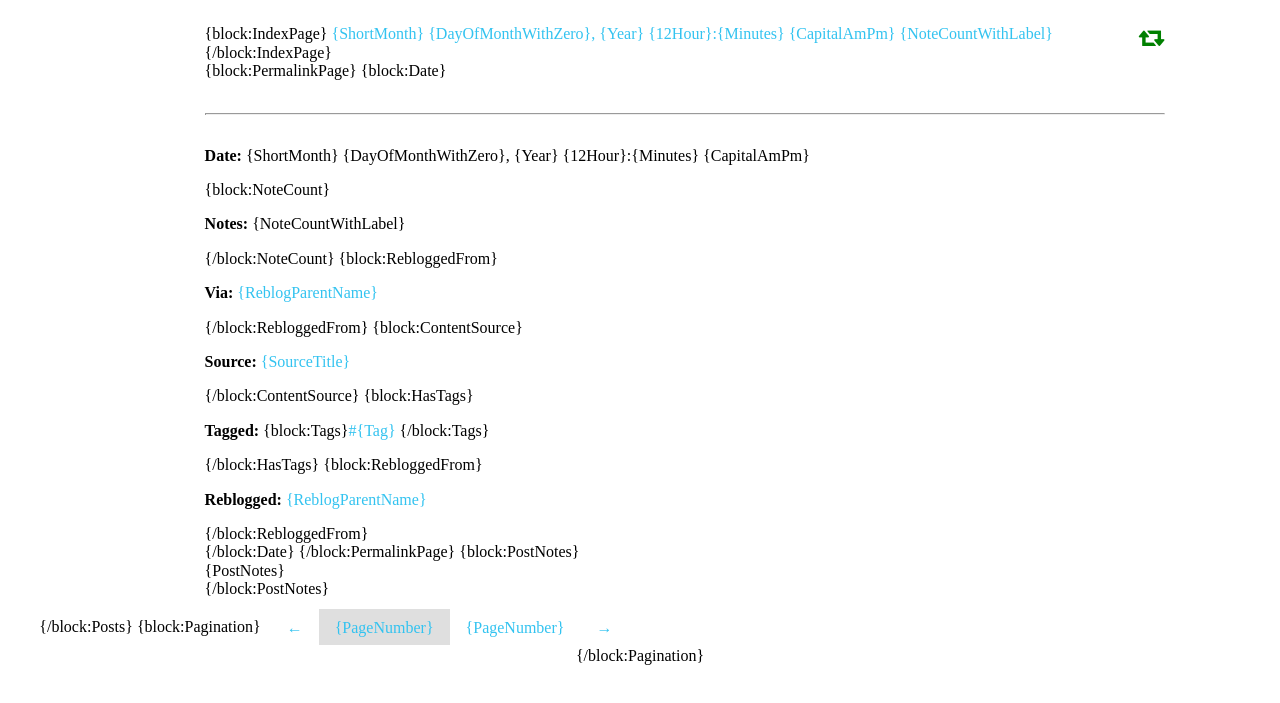
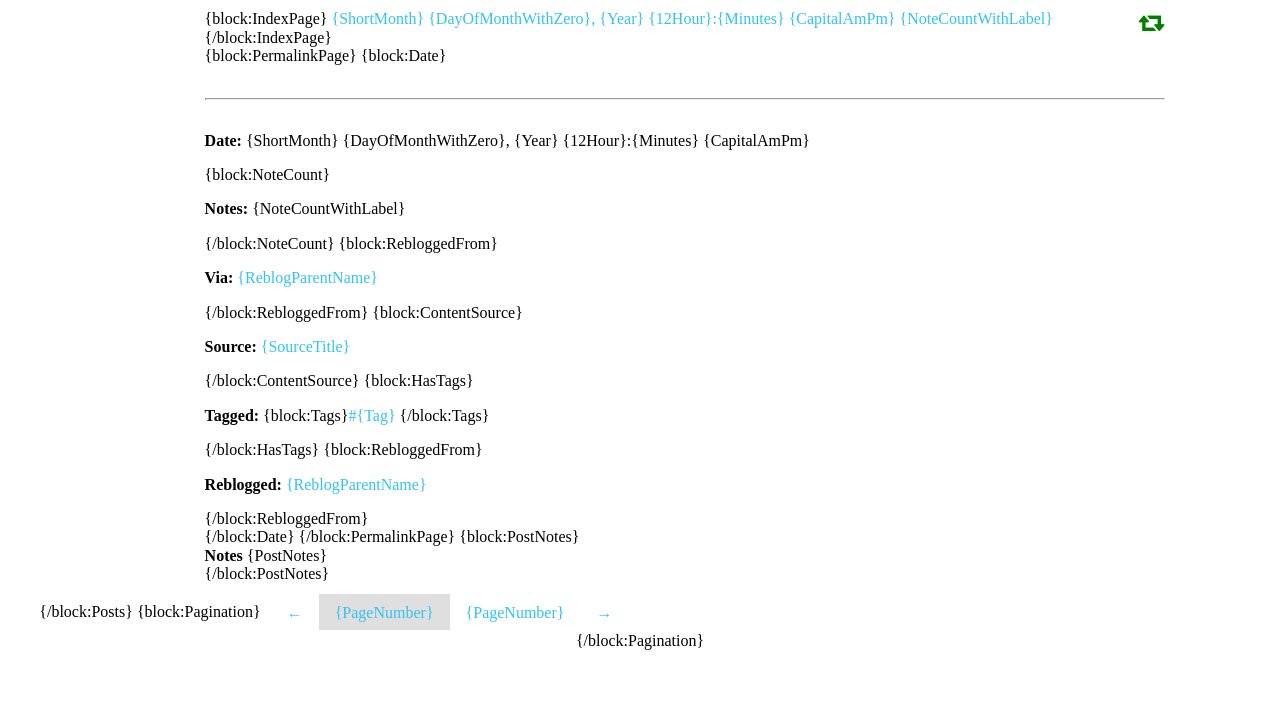
Before and after one commit to nepeat/tumblrtheme, a plain HTML site: page theme02.html in a window 1280 px wide. Shown: the part 2011-2714 px from the top of the page. Drawn offline with nearby package versions, Linux system fonts and the light colour scheme.

Commit message:
Change margins for the body.

```diff
--- a/theme02.html
+++ b/theme02.html
@@ -55,7 +55,7 @@
 
 		/* Body rules */
 		body {
-			margin: 50px 0;
+			margin: 35px 0;
 			font-family: {font:Body}, sans-serif;
 			font-size: 16px;
 			word-wrap: break-word;
@@ -466,6 +466,7 @@
 
 			{block:PostNotes}
 				<div class="note">
+					<b>Notes</b>
 					{PostNotes}
 				</div>
 			{/block:PostNotes}
```
